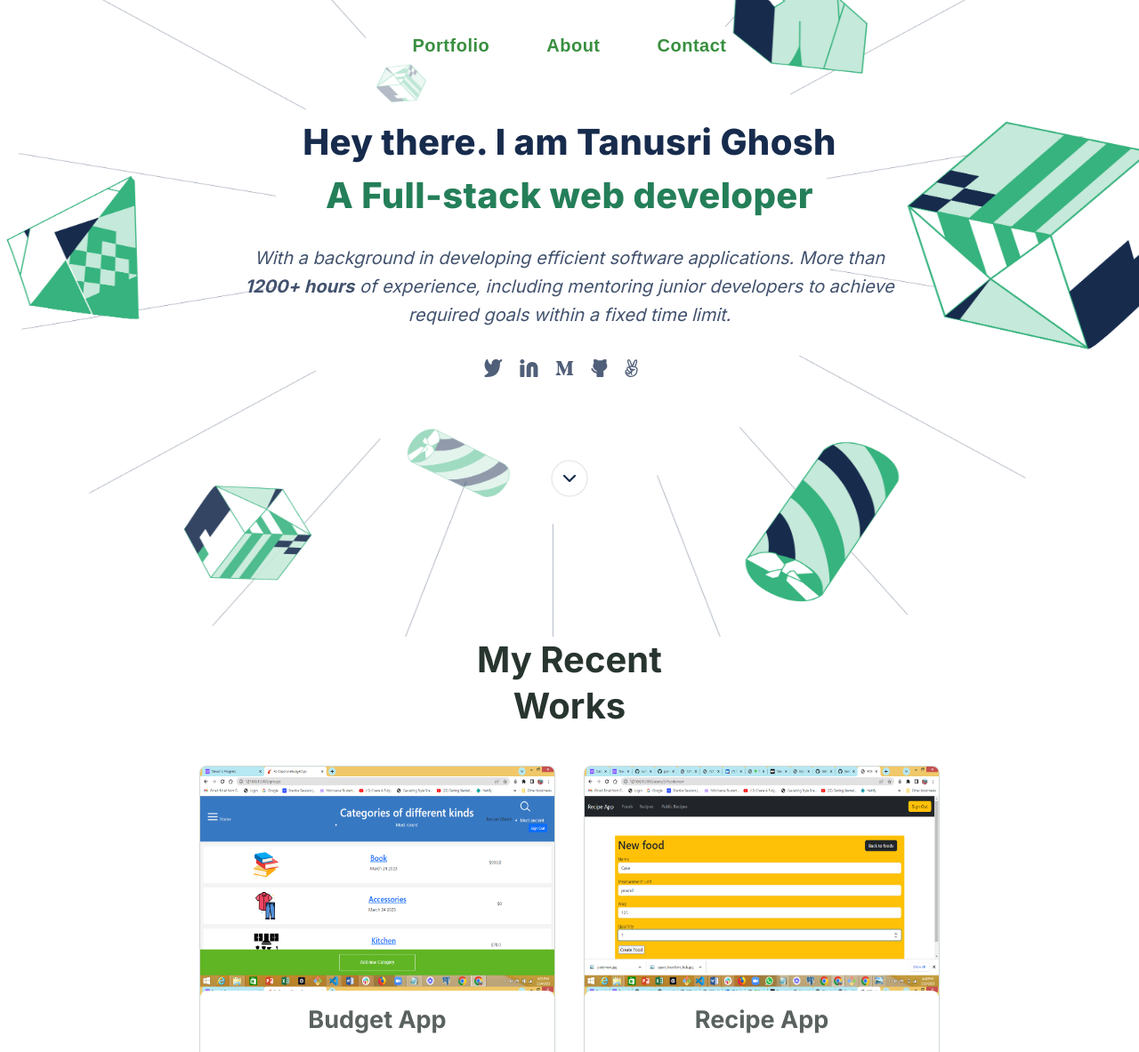
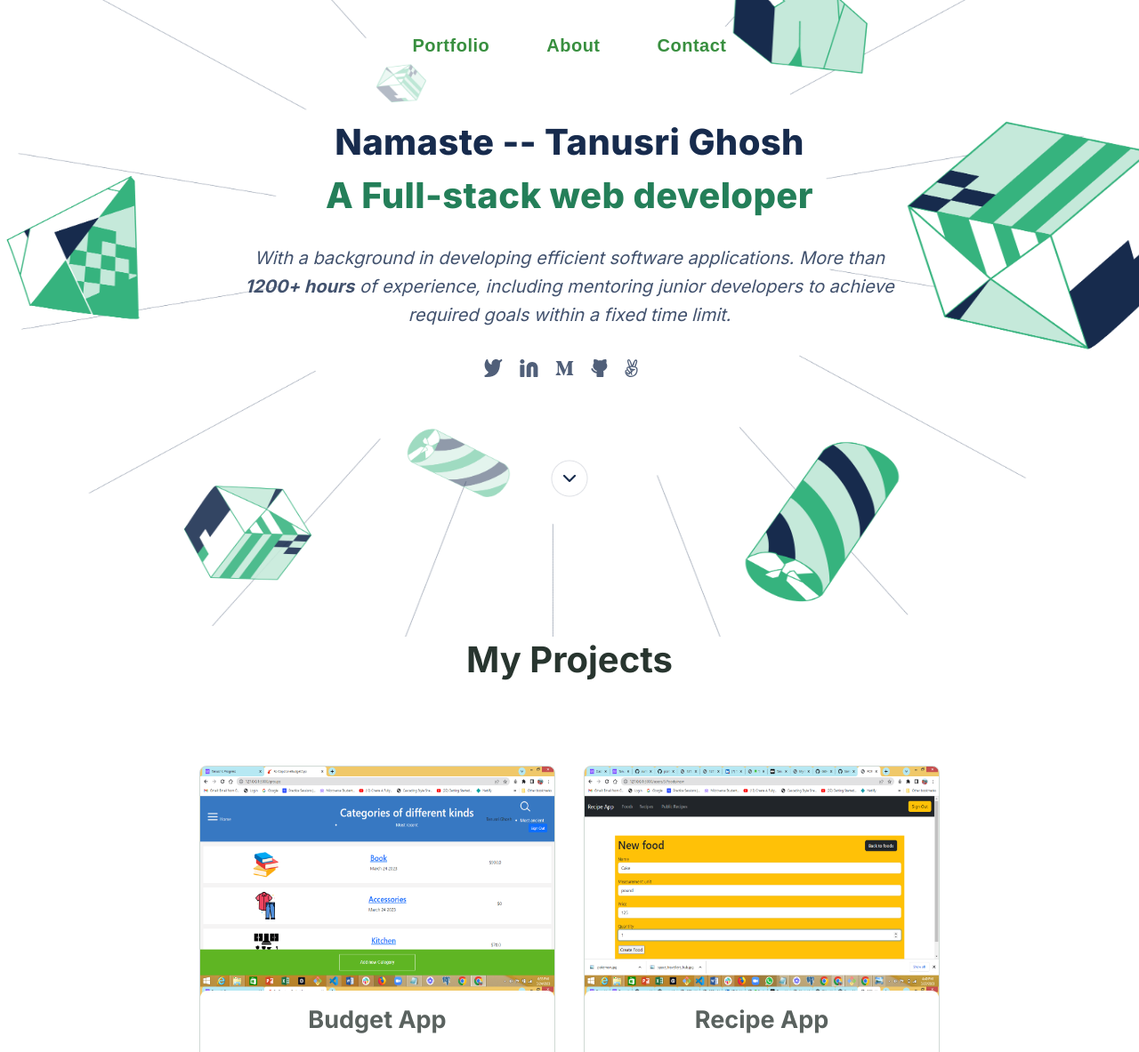
Before and after one commit to chuaindia/My-Portfolio, a website with bundled scripts: page index.html in a window 1280 px wide. Shown: the top 1183 px of the page at 89% size. Built offline with nearby package versions, Linux system fonts and the light colour scheme.

Commit message:
Fix Linter Error

```diff
--- a/index.html
+++ b/index.html
@@ -66,7 +66,7 @@
         </header>
         <div id="main-header">
           <h1 class="head1 intro">
-            Hey there. I am Tanusri Ghosh
+            Namaste -- Tanusri Ghosh
             <span class="green-color">A Full-stack web developer</span>
           </h1>
           <p class="intro-exp">With a background in developing efficient software applications. More than <span style="font-weight: bold">1200+ hours</span> of experience, including mentoring junior developers to achieve required goals within a fixed time limit.</p>
@@ -99,8 +99,7 @@
     <section class="projects">
       <div id="Portfolio" class="recent container">
         <h2 id="abc">
-          My Recent <br />
-          Works
+          My Projects
         </h2>
         <img src="./images/line.png" alt="" />
       </div>
```
